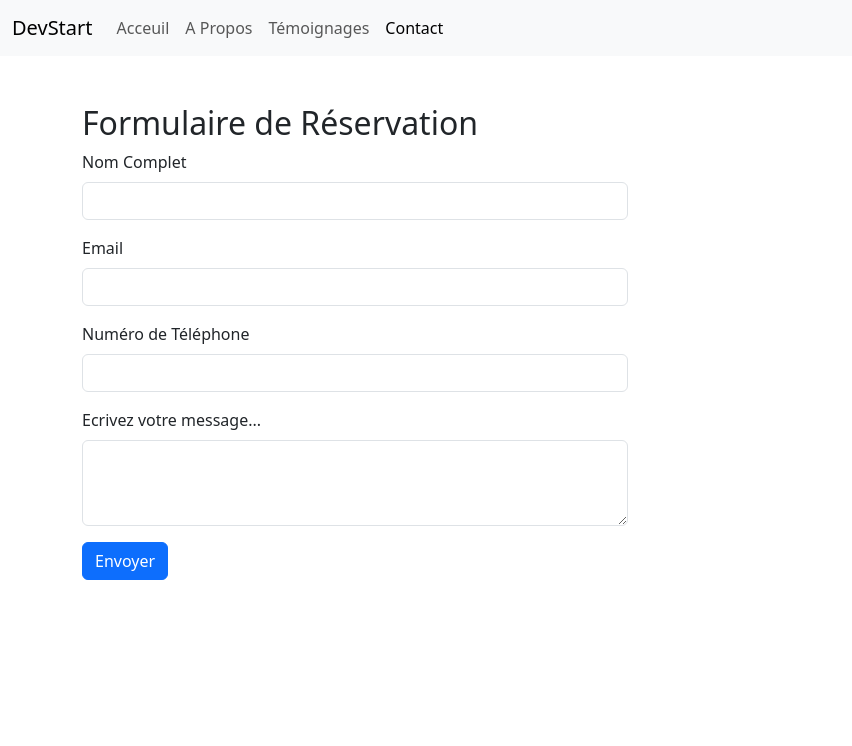
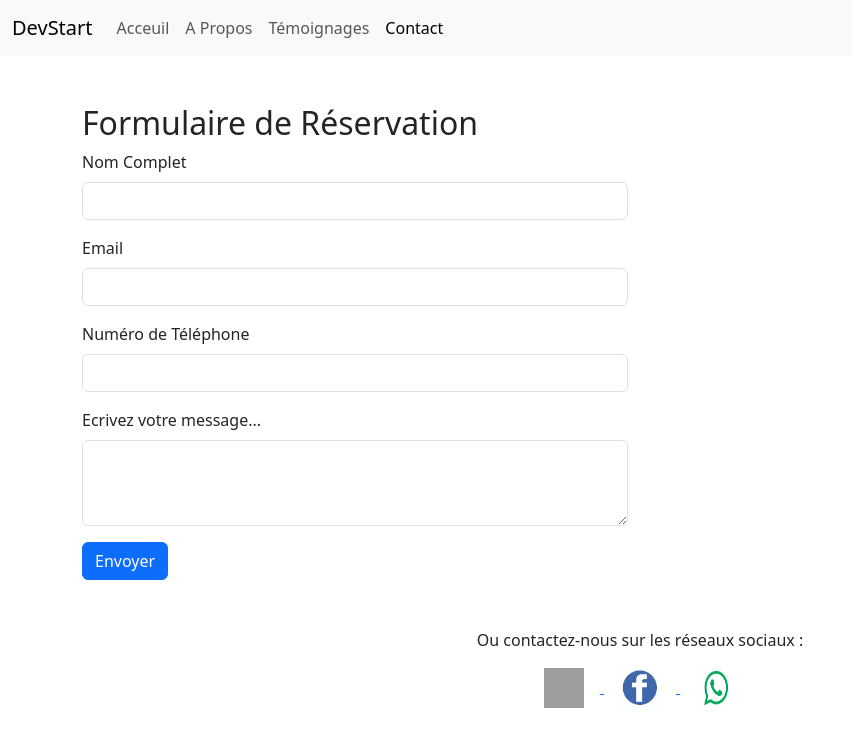
Before and after one commit to Altine02/DevStartProjet, a plain HTML site: page contact.html in a window 1280 px wide. Shown: the whole page, without its empty margins (0-852 px from the left). Drawn offline with nearby package versions, Linux system fonts and the light colour scheme; grey boxes are pictures that could not be loaded.

Commit message:
ajout reseaux sociaux

```diff
--- a/contact.html
+++ b/contact.html
@@ -58,6 +58,19 @@
             </div>
         </div>
     </div>
+    <div class="mt-4 text-center">
+                <p>Ou contactez-nous sur les réseaux sociaux :</p>
+                <a href="https://instagram.com" target="_blank">
+                    <img src="Images/insta.png" alt="Instagram" width="40" height="40" class="mx-3">
+                </a>
+                <a href="https://facebook.com" target="_blank">
+                    <img src="Images/facebook.png" alt="Instagram" width="40" height="40" class="mx-3">
+                </a>
+                <a href="https://wa.me/1234567890" target="_blank">
+                    <img src="Images/whatsapp.png" alt="Instagram" width="40" height="40" class="mx-3">
+                </a>
+
+            </div>
 
 
 
```
Also changed, not shown: images/facebook.png (added), images/whatsapp.png (added), 1 other file.
